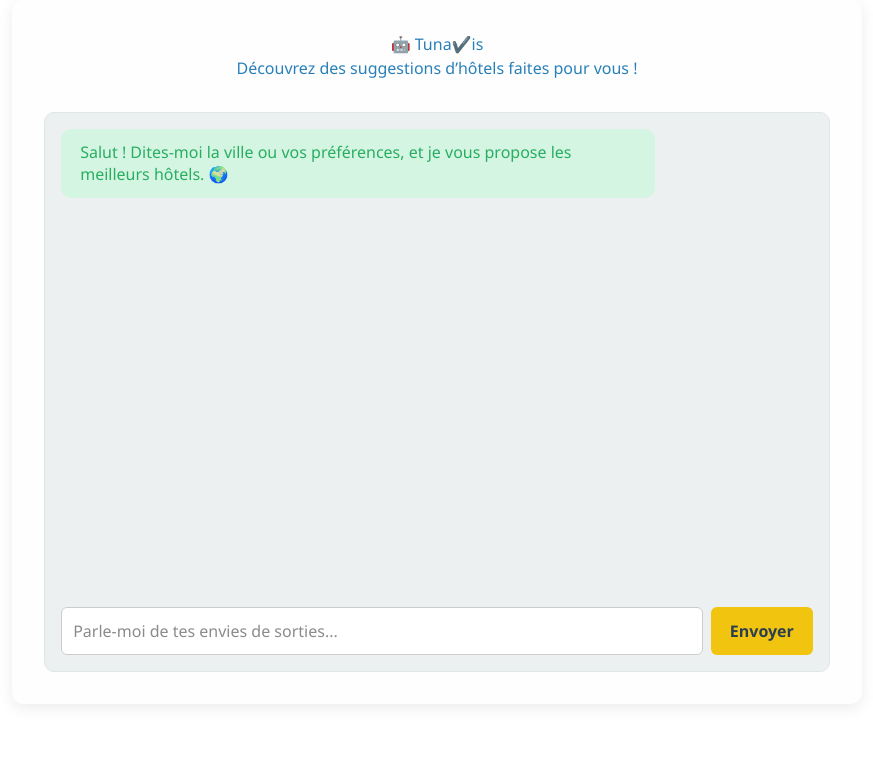
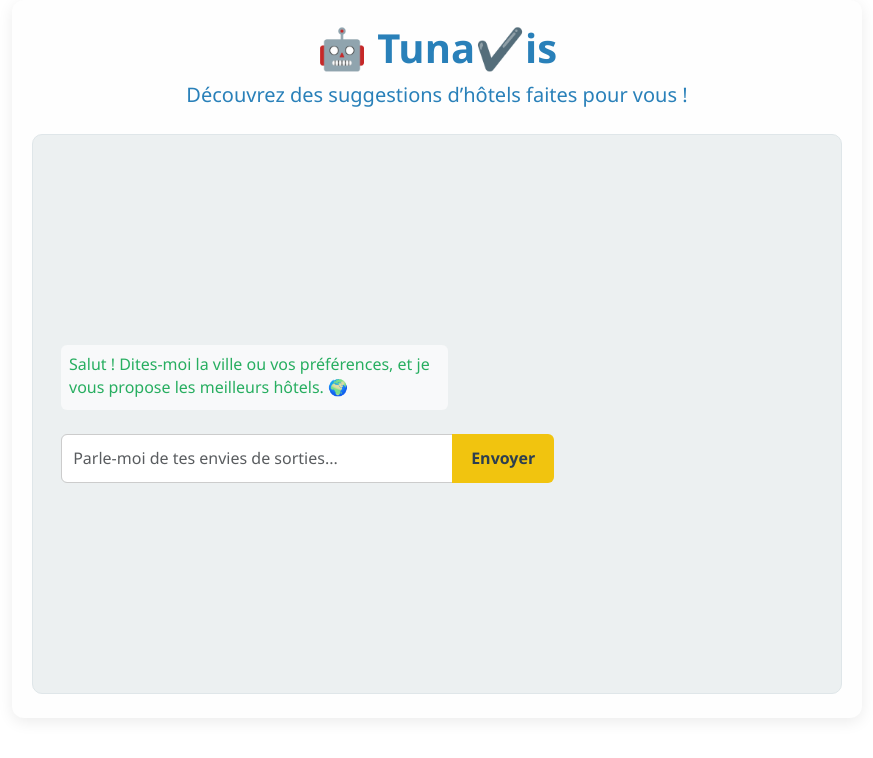
Before and after one commit to themedworld/chatbootfront, a Next.js app: page / in a window 1280 px wide. Shown: the top 758 px of the page, without its empty margins (203-1076 px from the left). Built offline with nearby package versions, Linux system fonts and the light colour scheme.

Commit message:
Update chatboot.tsx

```diff
--- a/src/app/Component/chatboot.tsx
+++ b/src/app/Component/chatboot.tsx
@@ -1,5 +1,5 @@
 'use client';
-
+import 'bootstrap/dist/css/bootstrap.min.css';
 import { useState, useRef, useEffect } from 'react';
 import Head from 'next/head';
 import styles from './Chatbot.module.css';
@@ -45,7 +45,7 @@ const scrollToBottom = () => {
    const res = await fetch("https://backendhotelrec.onrender.com/recommend", {
   method: "POST",
   headers: { "Content-Type": "application/json" },
-  body: JSON.stringify({ message: userMessage })
+  body: JSON.stringify({ message: userMessage.content }) // 🛠️ correction ici
 });
 
 if (!res.ok) {
@@ -86,31 +86,33 @@ if (data.recommandations && data.recommandations.length > 0) {
 
 
   return (
-    <div className={styles.container}>
+   <div className={`${styles.container} container-fluid py-4`}>
   <Head>
     <title>LoisirBot</title>
     <meta name="description" content="Chatbot de recommandations de hotel" />
   </Head>
 
-      <header className={styles.header}>
-        <h1>🤖 Tuna✔️is</h1>
-        <p>Découvrez des suggestions d’hôtels faites pour vous !</p>
+  <header className={`${styles.header} text-center mb-4`}>
+    <h1 className="fw-bold">🤖 Tuna✔️is</h1>
+    <p className="lead">Découvrez des suggestions d’hôtels faites pour vous !</p>
   </header>
 
-      <div className={styles.chatContainer}>
-        <div className={styles.messages}>
+  <div className={`${styles.chatContainer} row justify-content-center`}>
+    <div className="col-12 col-md-10 col-lg-8">
+      <div className={`${styles.messages} mb-3`}>
         {messages.map((message, index) => (
           <div
             key={index}
-              className={`${styles.message} ${message.role === 'user' ? styles.userMessage : styles.assistantMessage}`}
+            className={`${styles.message} ${message.role === 'user' ? styles.userMessage : styles.assistantMessage} mb-2`}
           >
-              <div className={styles.messageContent}>
-                {message.content.split('\n').map((line, i) => <p key={i}>{line}</p>)}
+            <div className={`${styles.messageContent} p-2 rounded bg-light`}>
+              {message.content.split('\n').map((line, i) => <p key={i} className="mb-1">{line}</p>)}
             </div>
           </div>
         ))}
+
         {isLoading && (
-            <div className={`${styles.message} ${styles.assistantMessage}`}>
+          <div className={`${styles.message} ${styles.assistantMessage} mb-2`}>
             <div className={styles.messageContent}>
               <div className={styles.typingIndicator}>
                 <span></span><span></span><span></span>
@@ -121,18 +123,22 @@ if (data.recommandations && data.recommandations.length > 0) {
         <div ref={messagesEndRef} />
       </div>
 
-        <form onSubmit={handleSubmit} className={styles.inputForm}>
+      <form onSubmit={handleSubmit} className={`${styles.inputForm} input-group`}>
         <input
           type="text"
           value={inputValue}
           onChange={(e) => setInputValue(e.target.value)}
-            placeholder={ "Parle-moi de tes envies de sorties..."}
-            className={styles.inputField}
+          placeholder="Parle-moi de tes envies de sorties..."
+          className={`form-control ${styles.inputField}`}
           disabled={isLoading}
         />
-          <button type="submit" className={styles.submitButton} disabled={isLoading}>Envoyer</button>
+        <button type="submit" className={`btn btn-primary ${styles.submitButton}`} disabled={isLoading}>
+          Envoyer
+        </button>
       </form>
     </div>
   </div>
+</div>
+
   );
 }
```
Lines whose indentation alone changed are shown as unchanged.
